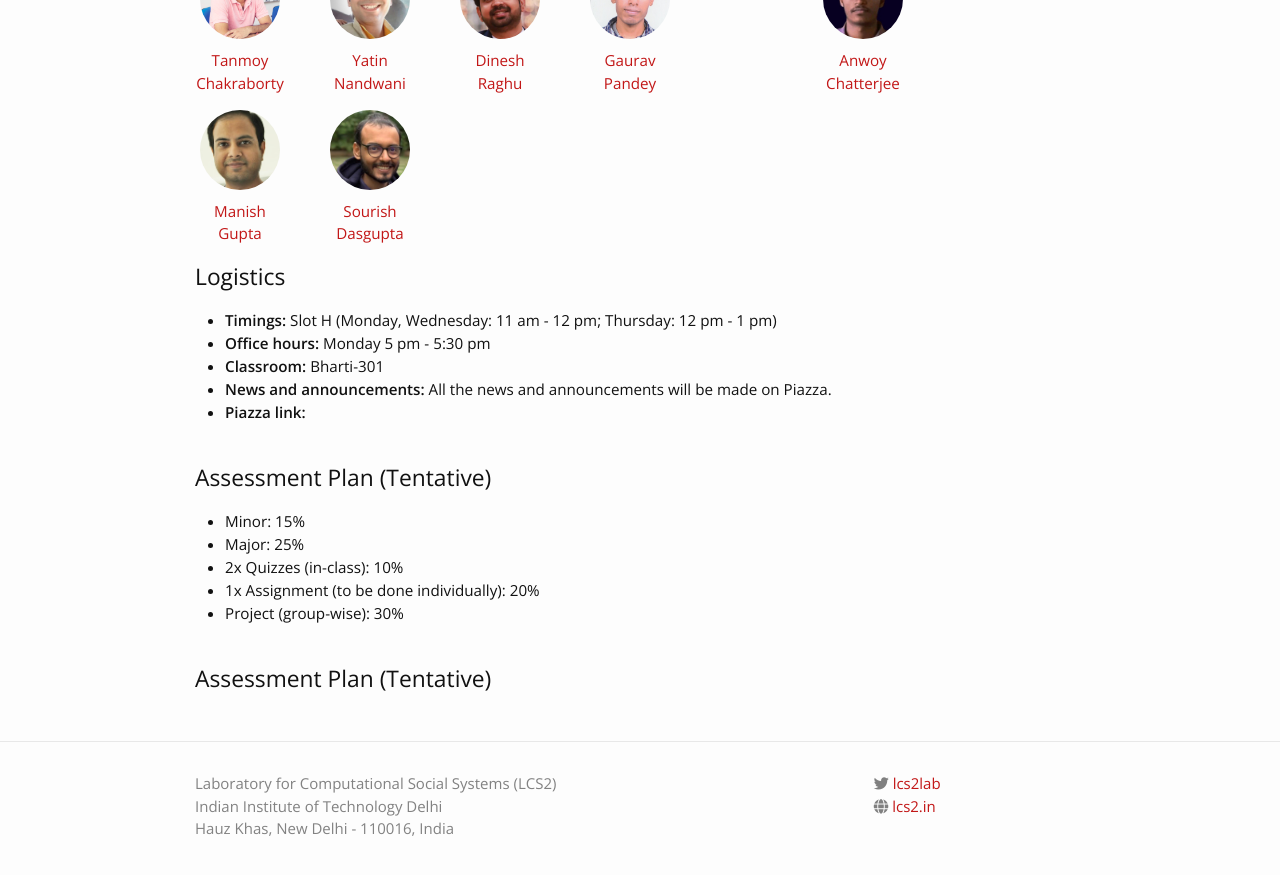
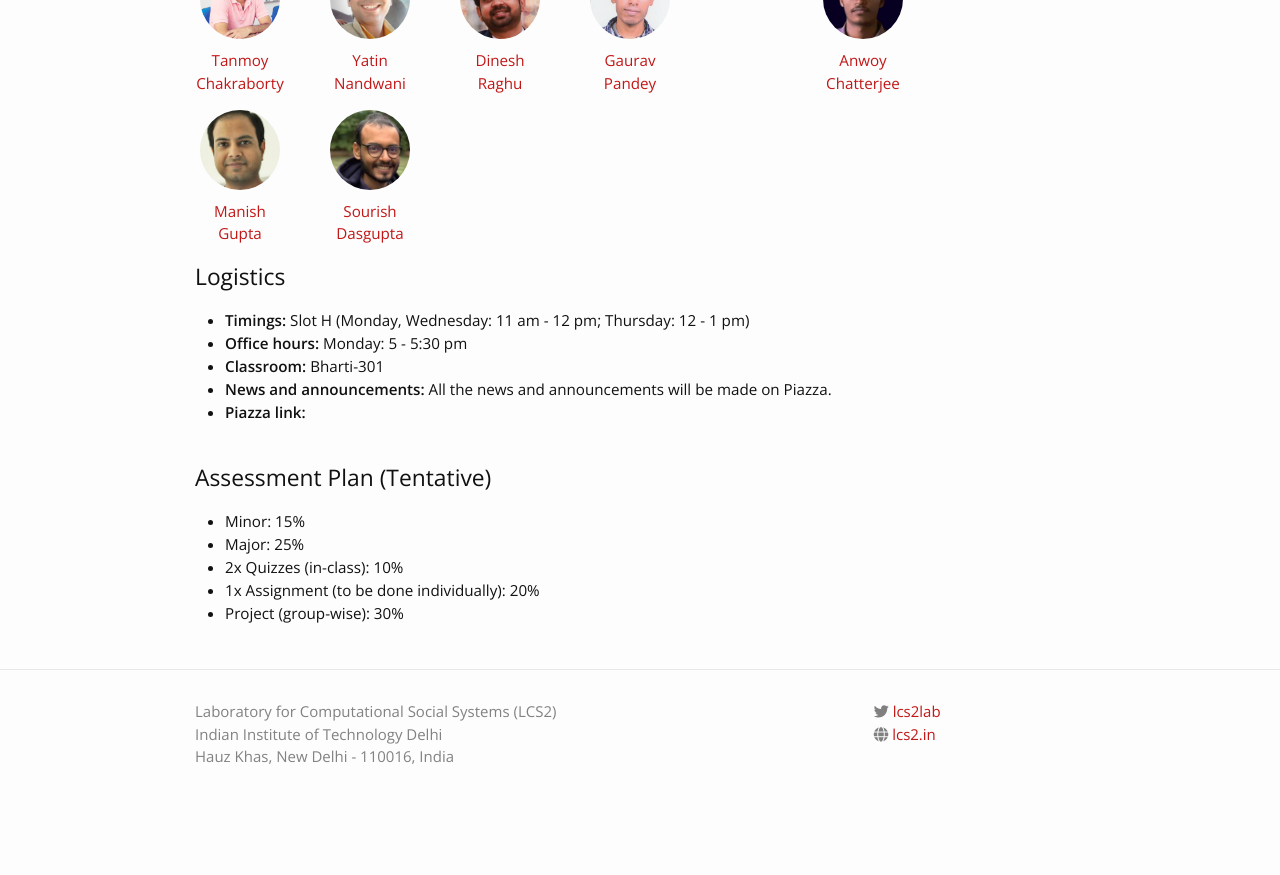
Before and after one commit to lcs2-iitd/ELL881-AIL821-2401, a Jekyll site: the page built from index.md, in a window 1280 px wide and 900 px high, scrolled down 1134 px. Shown: the top 875 px of the window. Built offline with Jekyll 4.4.1, drawn with Linux system fonts in a browser that asks for light colours; nearby versions of some CDN libraries; after the commit the page ends 1962 px from its top, so only the background shows below that.

Commit message:
Update home.html

```diff
--- a/_layouts/home.html
+++ b/_layouts/home.html
@@ -73,8 +73,8 @@ layout: default
 <div style="width:100%; float: left">
 <h2>Logistics</h2>
     <ul>
-        <li><b>Timings:</b> Slot H (Monday, Wednesday: 11 am - 12 pm; Thursday: 12 pm - 1 pm)</li>
-      <li><b>Office hours:</b> Monday 5 pm - 5:30 pm</li>
+        <li><b>Timings:</b> Slot H (Monday, Wednesday: 11 am - 12 pm; Thursday: 12 - 1 pm)</li>
+      <li><b>Office hours:</b> Monday: 5 - 5:30 pm</li>
       <li><b>Classroom:</b> Bharti-301</li>
         <li><b>News and announcements:</b> All the news and announcements will be made on Piazza.</li>
         <li><b>Piazza link:</b> </li>
@@ -88,7 +88,5 @@ layout: default
         <li>1x Assignment (to be done individually): 20%</li>
         <li>Project (group-wise): 30%</li>
     </ul>
-<br/>
-<h2>Assessment Plan (Tentative)</h2>
 </div>
 </div>
```
